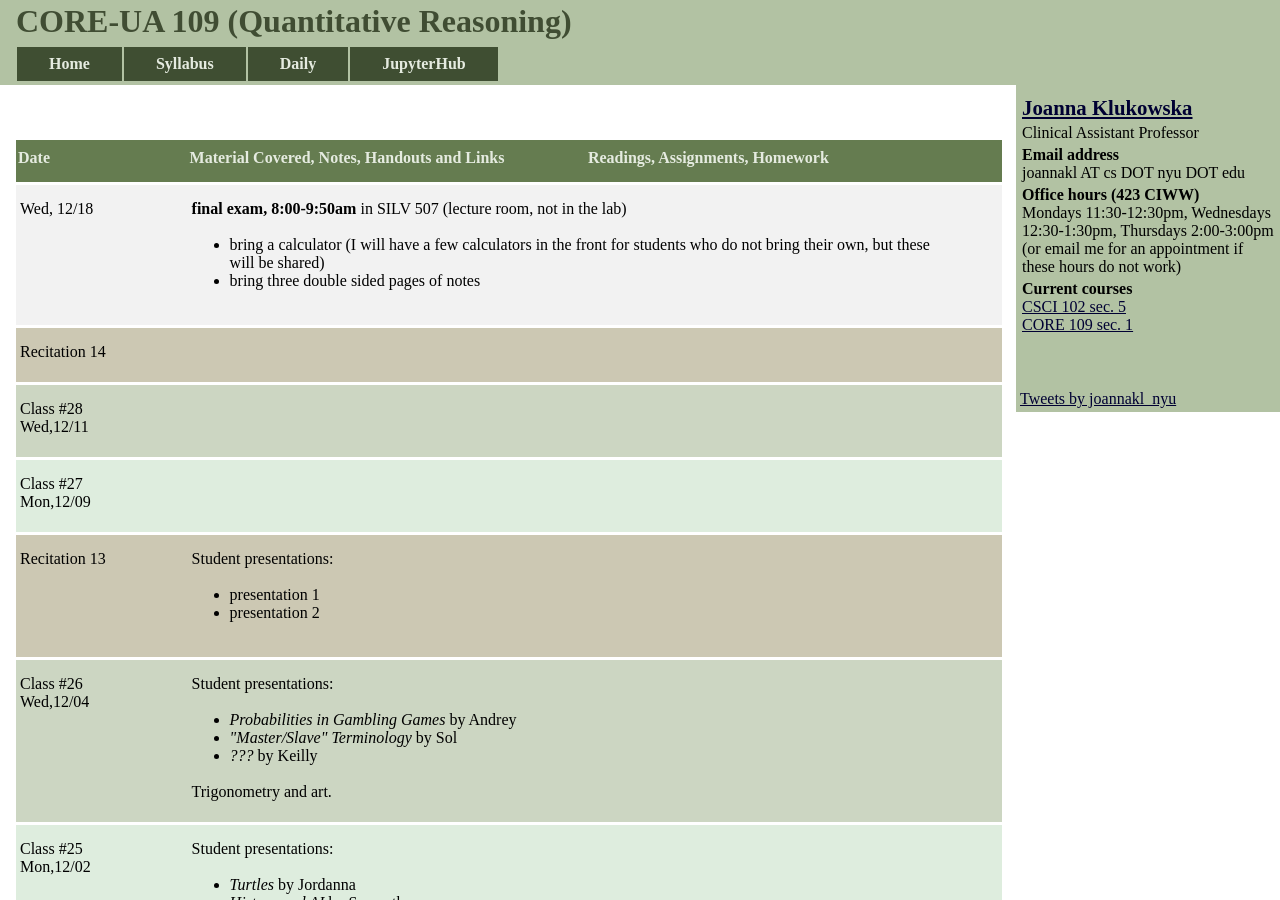
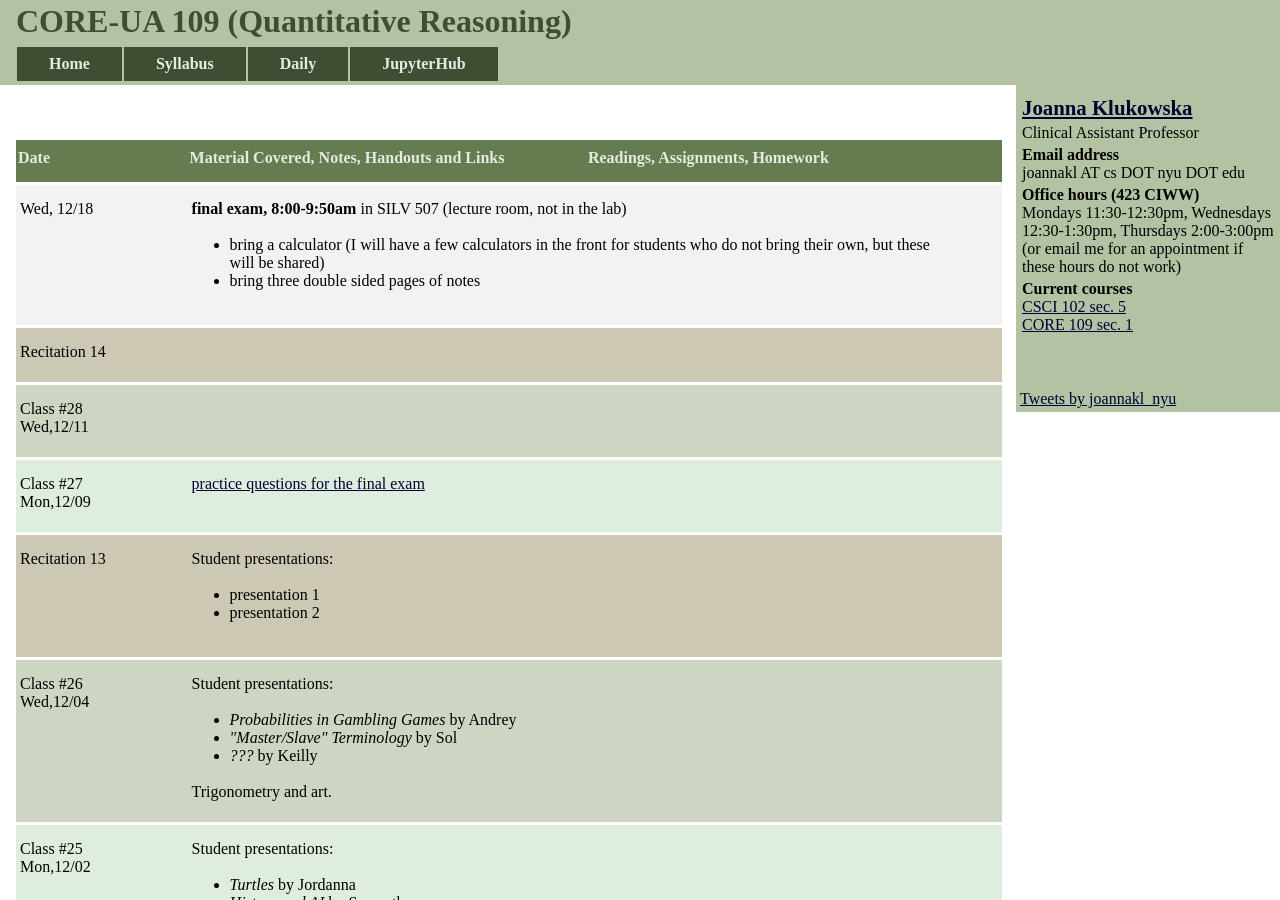
Before and after one commit to joannakl/core109_f19, a Jekyll site: the page built from daily.html, in a window 1280 px wide and 900 px high. Built offline with Jekyll 4.4.1, drawn with Linux system fonts in a browser that asks for light colours; comment, search, counter and statistics services are not loaded.

Commit message:
add link to questions

```diff
--- a/_includes/daily/lec27.markdown
+++ b/_includes/daily/lec27.markdown
@@ -11,7 +11,7 @@ Mon,12/09
 <div class="column_materials">
 <p markdown="block">
 
-
+[practice questions for the final exam](exam3_sample.html)
 
 </p>
 </div>
```
